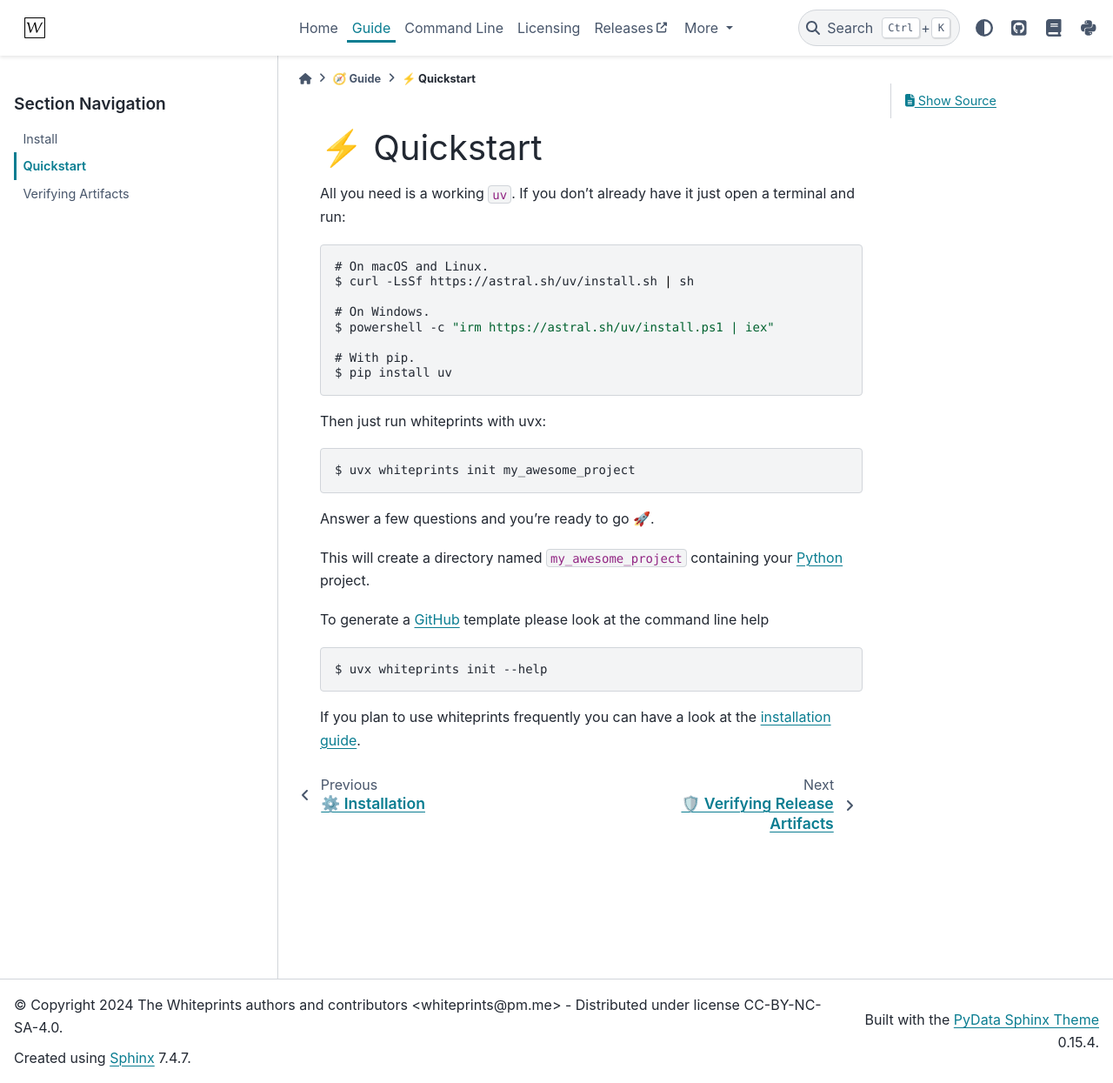
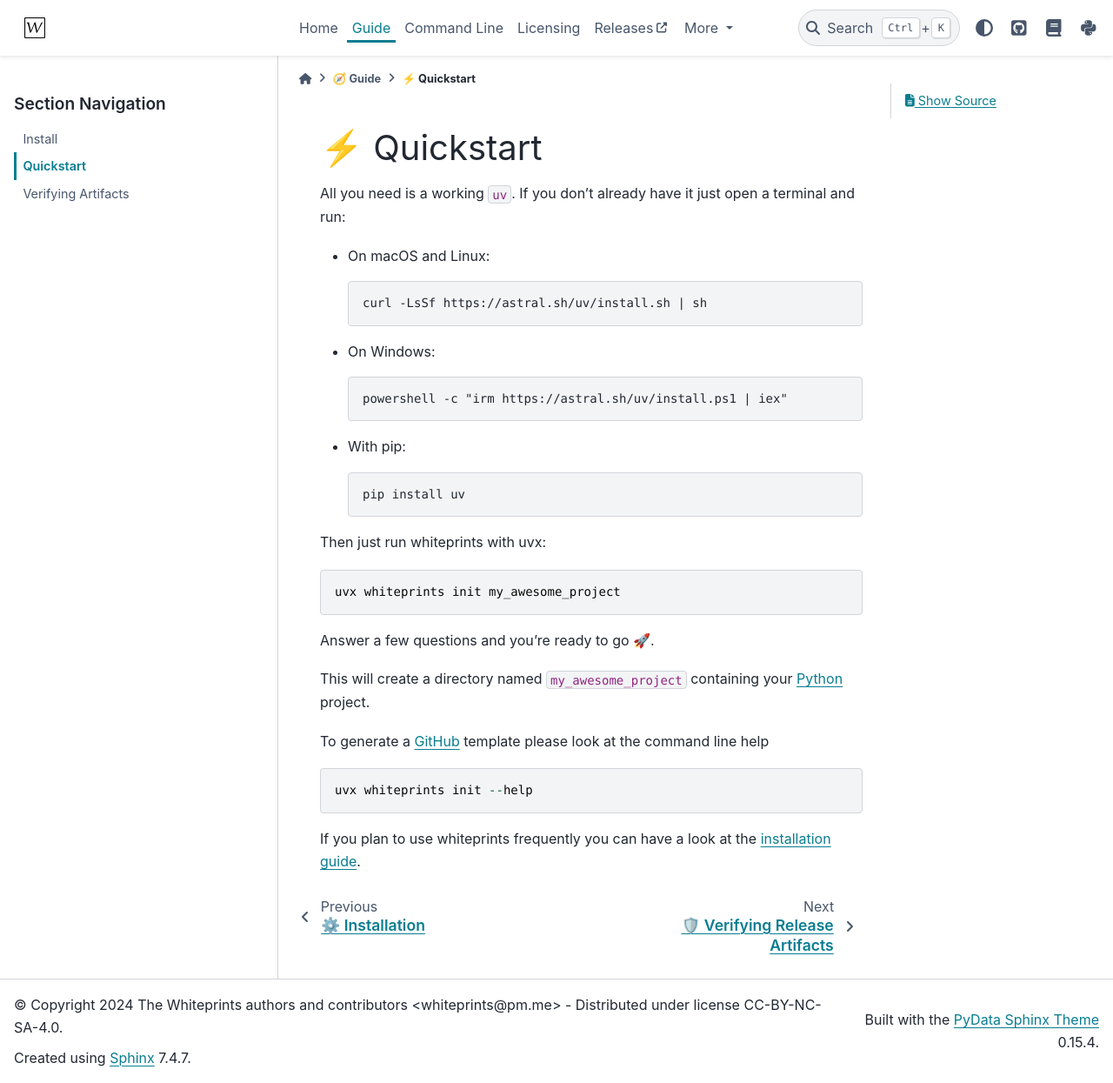
Before and after one commit to whiteprints/whiteprints, a Sphinx documentation site: the page built from docs/quickstart.md, in a window 1280 px wide and 1245 px high. Shown: the whole window at 87% size. Built offline with Sphinx 7.4.7 and the PyData theme 0.15.4, drawn with Linux system fonts in a browser that asks for light colours; pages that are not in the unit, such as notebooks, are missing from menus; comment, search, counter and statistics services are not loaded.

````diff
--- a/docs/quickstart.md
+++ b/docs/quickstart.md
@@ -9,21 +9,23 @@
 All you need is a working `uv`. If you don't already have it just open a
 terminal and run:
 
-```console
-# On macOS and Linux.
-$ curl -LsSf https://astral.sh/uv/install.sh | sh
-
-# On Windows.
-$ powershell -c "irm https://astral.sh/uv/install.ps1 | iex"
-
-# With pip.
-$ pip install uv
-```
+- On macOS and Linux:
+  ```console
+  curl -LsSf https://astral.sh/uv/install.sh | sh
+  ```
+- On Windows:
+  ```console
+  powershell -c "irm https://astral.sh/uv/install.ps1 | iex"
+  ```
+- With pip:
+  ```console
+  pip install uv
+  ```
 
 Then just run whiteprints with uvx:
 
 ```
-$ uvx whiteprints init my_awesome_project
+uvx whiteprints init my_awesome_project
 ```
 Answer a few questions and you're ready to go 🚀.
 
@@ -32,7 +34,7 @@
 To generate a [GitHub] template please look at the command line help
 
 ```
-$ uvx whiteprints init --help
+uvx whiteprints init --help
 ```
 
 If you plan to use whiteprints frequently you can have a look at the
````
Also changed, not shown: INSTALL.md (+1 -0 lines), README.md (+14 -12 lines).
